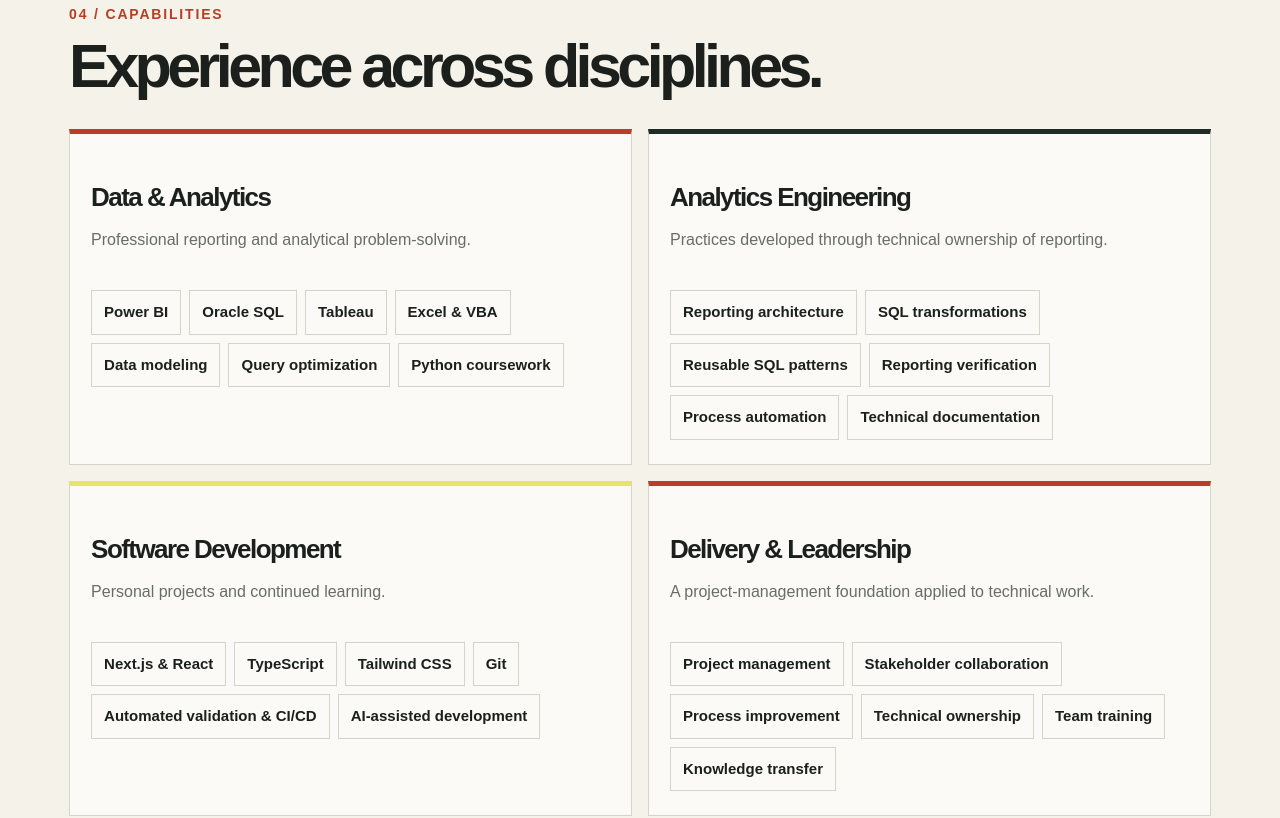
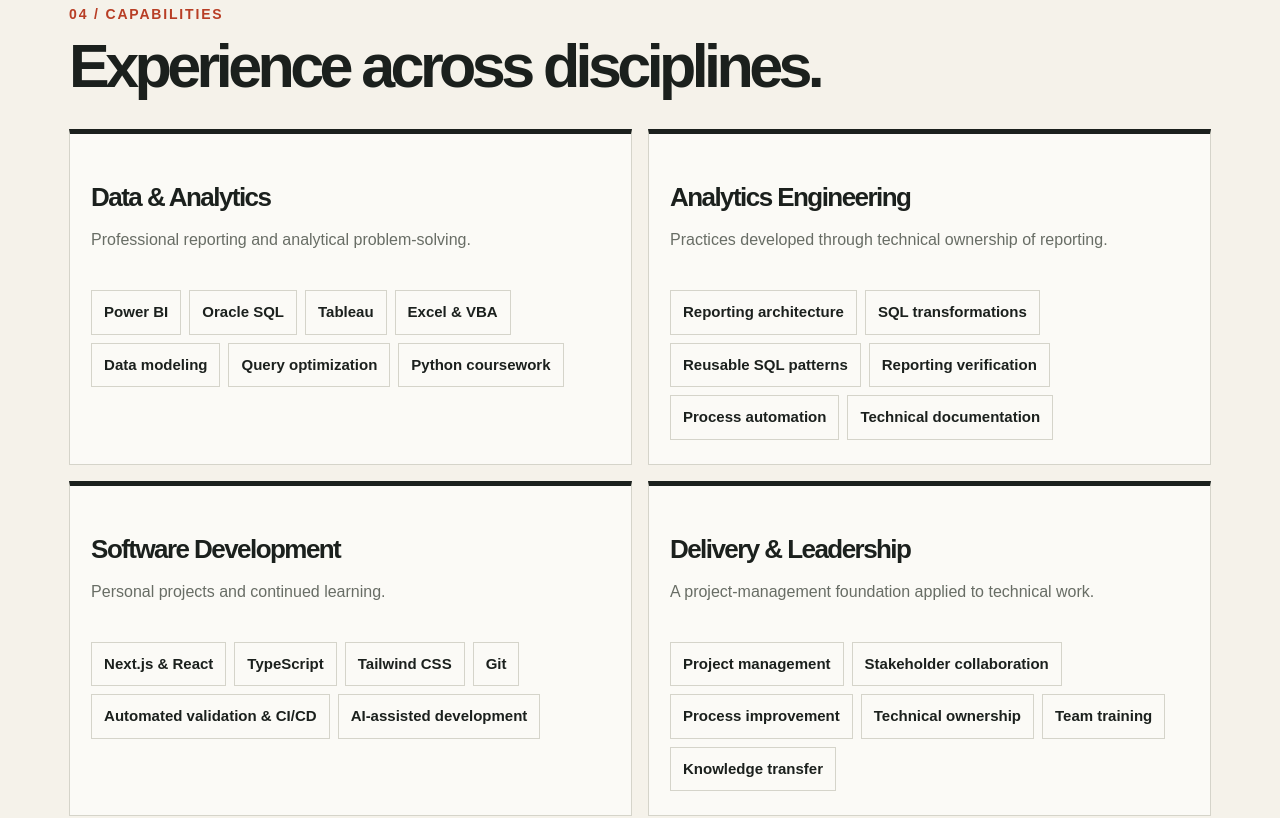
Before and after one commit to mikezhao415/mikezhao.dev, a Next.js app: page / in a window 1280 px wide. Shown: the part 4700-5518 px from the top of the page. Built offline with nearby package versions, Linux system fonts and the light colour scheme.

Commit message:
Use dark capability card accents with red hover state

```diff
--- a/app/globals.css
+++ b/app/globals.css
@@ -936,10 +936,8 @@ a:focus-visible {
 .hero-note { align-self: start; min-height: 220px; }
 .note-label { margin-top: 0; }
 .editorial-callout { max-width: 330px; padding: 18px 20px; border-left: 3px solid var(--accent); background: var(--surface); color: var(--ink); font-size: 16px; font-weight: 500; line-height: 1.55; }
-.capability-card { border-top: 5px solid var(--accent); background: var(--surface); }
-.capability-card:nth-child(3n + 2) { border-top-color: var(--deep); background: var(--surface); }
-.capability-card:nth-child(3n + 3) { border-top-color: var(--signal); background: var(--surface); }
-.capability-card:hover { border-color: var(--accent); }
+.capability-card { border-top: 5px solid var(--ink); background: var(--surface); }
+.capability-card:hover { border-top-color: var(--accent); }
 .contact-email-label { margin-top: 20px; padding-top: 20px; width: 100%; border-top: 1px solid var(--muted); }
 .contact-action > .contact-email { font-size: clamp(17px, 2vw, 22px); overflow-wrap: anywhere; }
 @media (min-width: 781px) { .hero-layout { grid-template-columns: minmax(0, 1fr) minmax(230px, .34fr); } }
```
